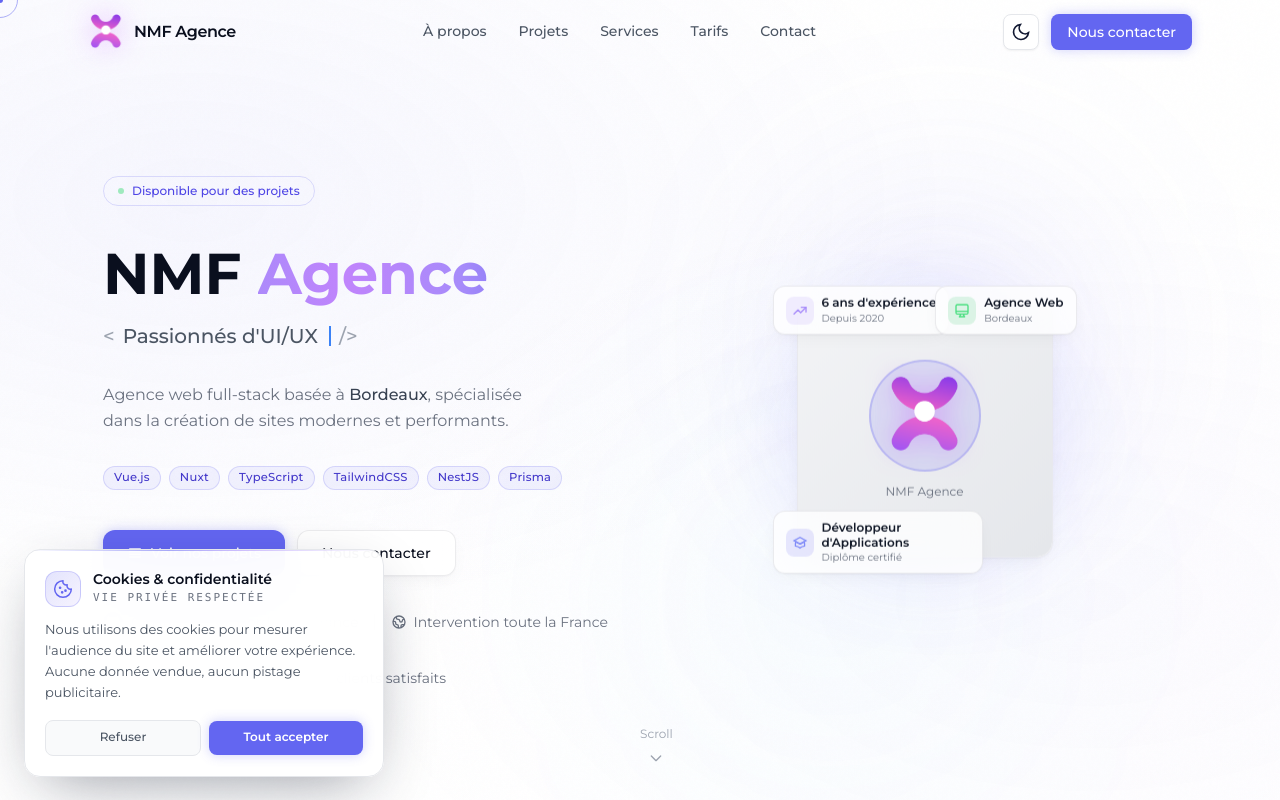
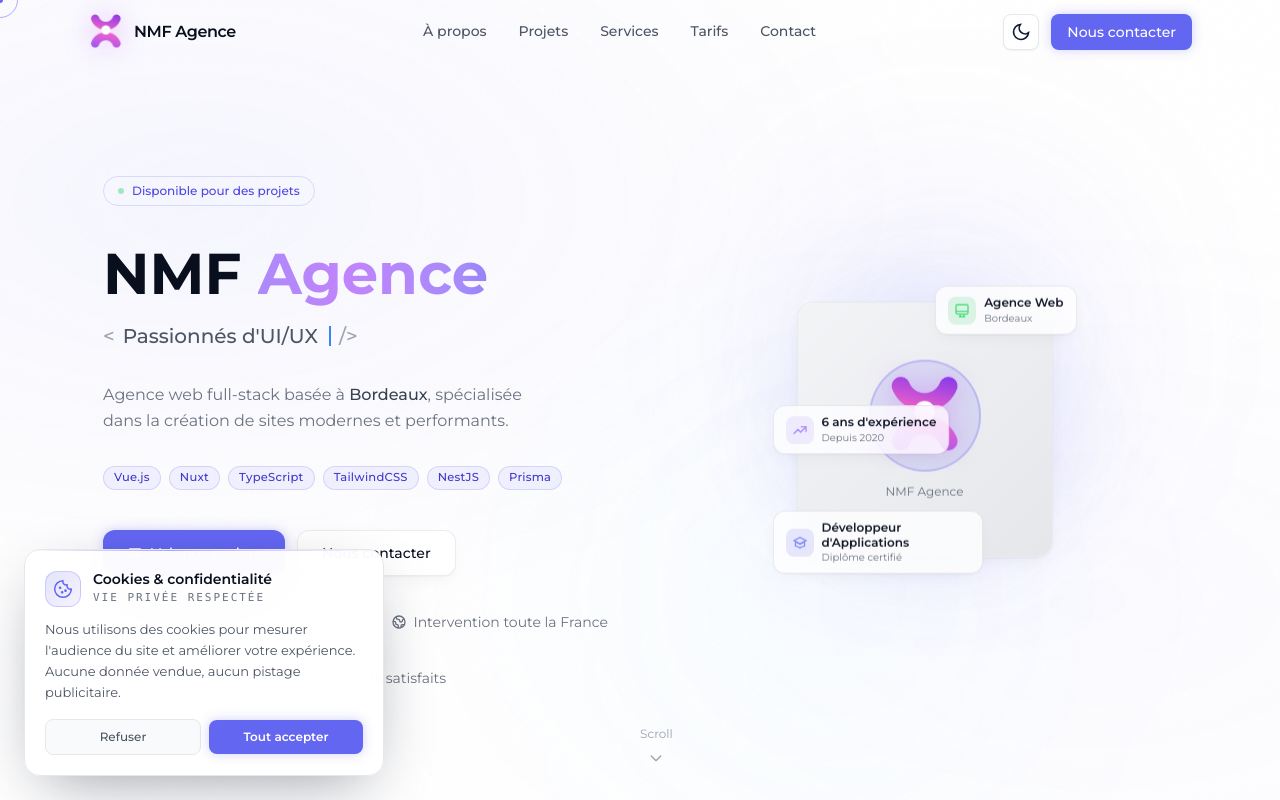
Before and after one commit to nicolasMaillard49/portfolio, a Nuxt app: page / in a window 1280 px wide. Shown: the top 800 px of the page. Built offline with nearby package versions, Linux system fonts and the light colour scheme.

Commit message:
fix(hero): center experience badge on the avatar's left side
Was overlapping with the agency badge at the top of the card.
Vertically centered on the card's height, anchored to its left edge.

Co-Authored-By: Claude Opus 4.7 (1M context) <noreply@anthropic.com>

```diff
--- a/components/SectionHero.vue
+++ b/components/SectionHero.vue
@@ -151,7 +151,7 @@
           </div>
 
           <!-- Floating badge: experience -->
-          <div class="absolute -top-4 -left-6 glass-card bg-white/[0.02] rounded-xl px-3 py-2 shadow-glass flex items-center gap-2">
+          <div class="absolute top-1/2 -translate-y-1/2 -left-6 glass-card bg-white/[0.02] rounded-xl px-3 py-2 shadow-glass flex items-center gap-2">
             <div class="w-7 h-7 rounded-lg bg-accent-violet/15 flex items-center justify-center">
               <svg class="w-4 h-4 text-accent-violet" fill="none" viewBox="0 0 24 24" stroke="currentColor" stroke-width="2">
                 <path stroke-linecap="round" stroke-linejoin="round" d="M3 17l6-6 4 4 8-8"/>
```
